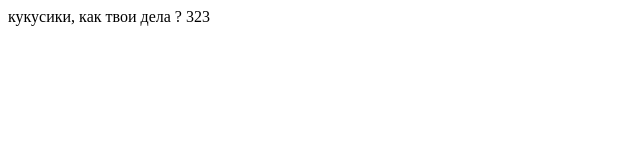
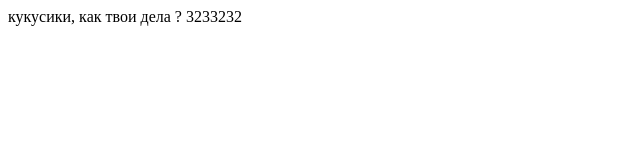
Before and after one commit to VingeB0/test-git, a plain HTML site: page index.html in a window 1280 px wide. Shown: the full height of the page, 0-640 px from the left. Drawn offline with Linux system fonts and the light colour scheme.

Commit message:
test git msg

```diff
--- a/index.html
+++ b/index.html
@@ -9,7 +9,7 @@
 </head>
 
 <body>
-    кукусики, как твои дела ? 323
+    кукусики, как твои дела ? 3233232
 </body>
 
 </html>
```
